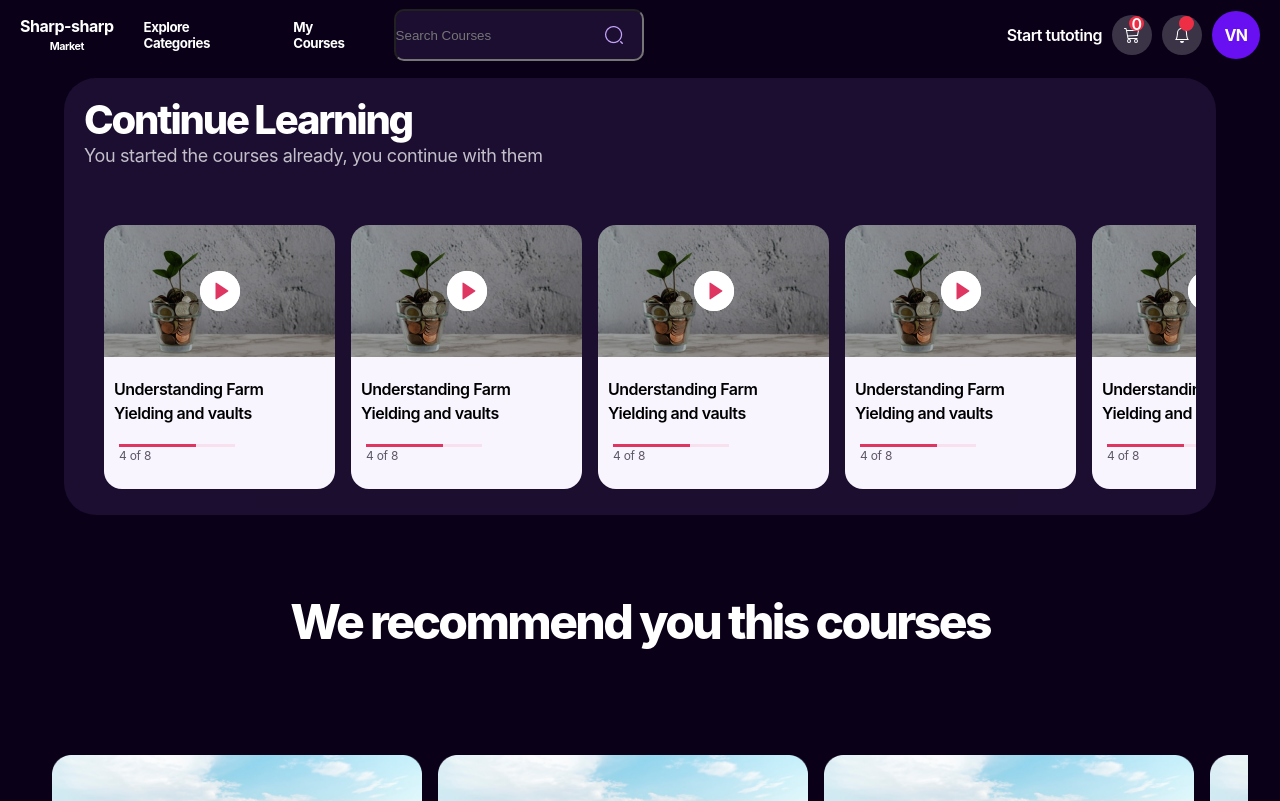
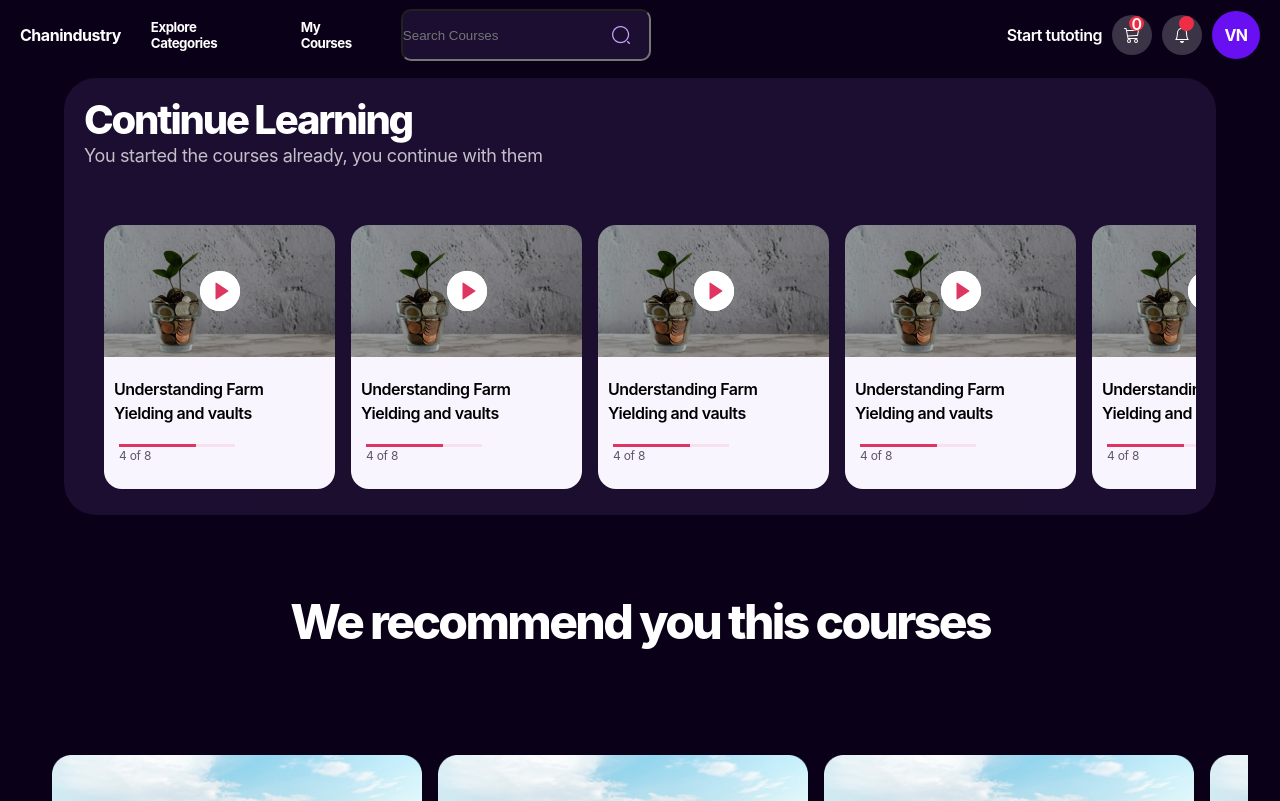
Before and after one commit to FridayOkpok/chainIndustry, a React (Vite) app: page / in a window 1280 px wide. Shown: the top 801 px of the page. Built offline with nearby package versions, Linux system fonts and the light colour scheme.

Commit message:
Update orgName.jsx

```diff
--- a/src/component/NavBar/orgName.jsx
+++ b/src/component/NavBar/orgName.jsx
@@ -42,8 +42,7 @@ function LogoAndName() {
     <LogoAreaContainer onClick={onGoToHomeHandelerFn}>
       {/* <img src={logo} alt="Logo" /> */}
       <div>
-        <h4> Sharp-sharp</h4>
-        <h6> Market</h6>
+        <h4>Chanindustry</h4>
       </div>
     </LogoAreaContainer>
   );
```
